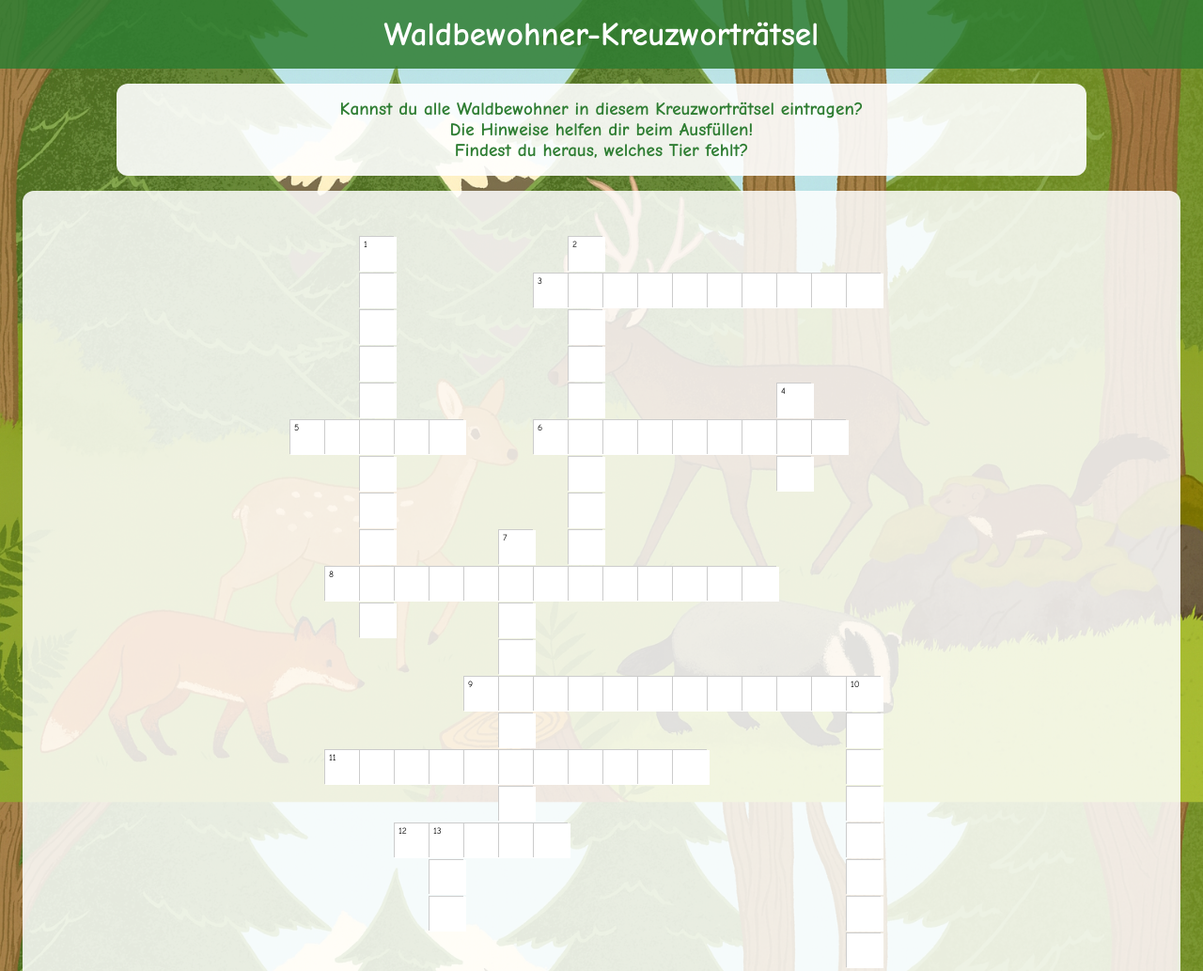
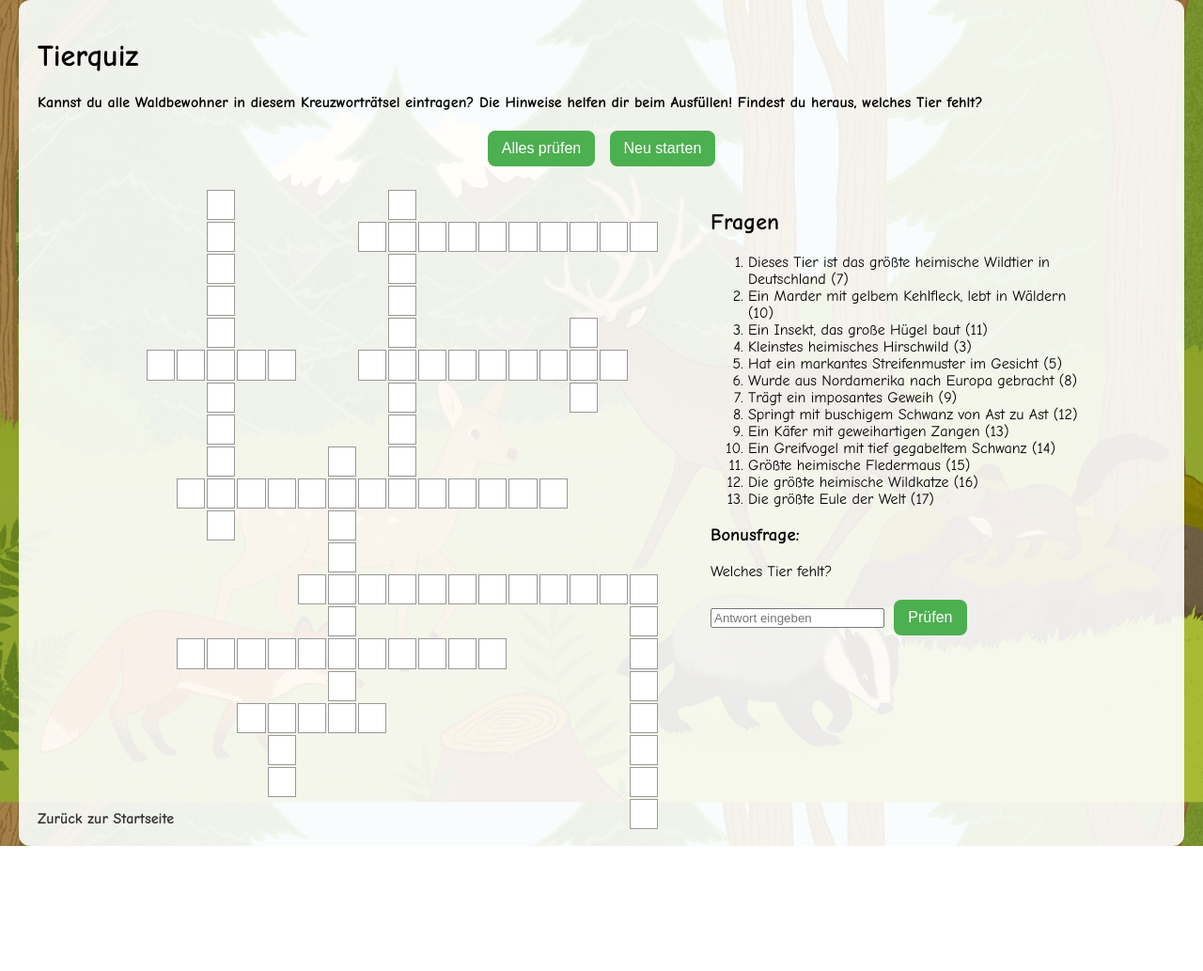
Before and after one commit to SimonSchwaiger98/waldtiere, a plain HTML site: page tiere/quiz.html in a window 1280 px wide. Shown: the top 1033 px of the page at 94% size. After the commit the page ends 900 px from the top, so only its background shows below. Drawn offline with Linux system fonts and the light colour scheme.

Commit message:
Add files via upload

```diff
--- a/tiere/quiz.html
+++ b/tiere/quiz.html
@@ -2,11 +2,7 @@
 <html lang="de">
 <head>
   <meta charset="UTF-8">
-  <meta name="viewport" content="width=device-width, initial-scale=1.0">
-  <title>Waldbewohner-Kreuzworträtsel</title>
-
-  <link href="https://fonts.googleapis.com/css2?family=Comic+Neue:wght@400;700&display=swap" rel="stylesheet">
-
+  <title>Tierquiz</title>
   <style>
     body {
       font-family: "Comic Neue", "Comic Sans MS", cursive, sans-serif;
@@ -15,127 +11,132 @@
       background: url("../bilder/wald.jpg") no-repeat center center fixed;
       background-size: cover;
     }
-    header {
-      background: rgba(46, 125, 50, 0.85);
-      color: white;
-      padding: 1rem;
-      text-align: center;
-    }
-    h1 { margin: 0; font-size: 2.2rem; }
-    .auftrag {
-      margin: 1rem auto;
-      padding: 1rem;
-      max-width: 1000px;
-      font-size: 1.2rem;
+
+    .content {
+      max-width: 1200px;
+      margin: auto;
+      padding: 20px;
       background: rgba(255, 255, 255, 0.9);
       border-radius: 12px;
+    }
+
+    .buttons {
       text-align: center;
-      color: #2e7d32;
-      font-weight: bold;
+      margin-bottom: 20px;
     }
-    .content {
-      padding: 1rem;
-      max-width: 1200px;
-      margin: 0 auto;
-      text-align: center;
-      background: rgba(255, 255, 255, 0.85);
-      border-radius: 12px;
+
+    .checkbtn {
+      margin: 5px;
+      padding: 10px 15px;
+      font-size: 16px;
+      border: none;
+      border-radius: 8px;
+      background: #4CAF50;
+      color: white;
+      cursor: pointer;
     }
+
+    .checkbtn:hover {
+      background: #45a049;
+    }
+
+    .quiz-container {
+      display: flex;
+      flex-wrap: wrap;
+      justify-content: center;
+      gap: 2rem;
+    }
+
+    /* === Skalierendes Raster === */
     .grid {
       display: grid;
-      grid-template-columns: repeat(20, 35px);
+      grid-template-columns: repeat(20, 1fr);
       gap: 2px;
+      width: 100%;
+      max-width: 600px; /* maximale Größe auf Desktop */
+    }
+
+    .cell {
+      aspect-ratio: 1 / 1; /* immer quadratisch */
+      border: 1px solid #999;
+      display: flex;
+      align-items: center;
       justify-content: center;
-      margin: 2rem auto;
+      position: relative;
     }
-    .cell {
-      width: 35px;
-      height: 35px;
-      border: 1px solid #ccc;
-      position: relative;
-      background: white;
-    }
-    .cell.hidden {
-      visibility: hidden;
-    }
+
     .cell input {
       width: 100%;
       height: 100%;
       border: none;
       text-align: center;
-      font-size: 1.1rem;
+      font-size: clamp(12px, 2vw, 18px); /* dynamische Schriftgröße */
       text-transform: uppercase;
     }
+
+    .clues {
+      flex: 1 1 300px;
+      max-width: 400px;
+    }
+
     .number {
       position: absolute;
-      top: 2px;
-      left: 4px;
-      font-size: 0.6rem;
+      top: 0;
+      left: 2px;
+      font-size: 10px;
       color: black;
     }
+
+    .backlink {
+      display: inline-block;
+      margin-top: 20px;
+      text-decoration: none;
+      color: #333;
+      font-weight: bold;
+    }
+
+    @media (max-width: 900px) {
+      .quiz-container {
+        flex-direction: column;
+        align-items: center;
+      }
       .clues {
-      margin-top: 2rem;
-      text-align: left;
+        max-width: 100%;
       }
-    .clues h2 { color: #2e7d32; }
-    .backlink, .checkbtn {
-      display: inline-block;
-      margin: 1rem;
-      padding: 0.5rem 1rem;
-      background: #2e7d32;
-      color: white;
-      border-radius: 8px;
-      text-decoration: none;
-      cursor: pointer;
-    }
-    .backlink:hover, .checkbtn:hover { background: #1b5e20; }
-    #result {
-      margin-top: 1rem;
-      font-weight: bold;
-      font-size: 1.2rem;
-    }
-    #bonusResult {
-      margin-top: 0.5rem;
-      font-weight: bold;
-      font-size: 1.2rem;
-      color: #f57f17;
     }
   </style>
 </head>
 <body>
-  <header>
-    <h1>Waldbewohner-Kreuzworträtsel</h1>
-  </header>
+  <div class="content">
+    <h1>Tierquiz</h1>
+    <p><strong>Kannst du alle Waldbewohner in diesem Kreuzworträtsel eintragen?
+    Die Hinweise helfen dir beim Ausfüllen! Findest du heraus, welches Tier fehlt?</strong></p>
 
-  <div class="auftrag">
-    Kannst du alle Waldbewohner in diesem Kreuzworträtsel eintragen? <br>
-    Die Hinweise helfen dir beim Ausfüllen! <br>
-    Findest du heraus, welches Tier fehlt?
-  </div>
-
-  <div class="content">
-    <div class="grid" id="crossword"></div>
-
+    <div class="buttons">
       <button class="checkbtn" onclick="checkAll()">Alles prüfen</button>
       <button class="checkbtn" onclick="resetQuiz()">Neu starten</button>
       <div id="result"></div>
+    </div>
+
+    <div class="quiz-container">
+      <div class="grid" id="crossword"></div>
 
       <div class="clues">
         <h2>Fragen</h2>
         <ol>
-        <li>Hinterlässt „Suhlen“ beim Wühlen. (11 Buchstaben)</li>
-        <li>Geschickter Kletterer mit gelbem Kehlfleck. (10 Buchstaben)</li>
-        <li>Baut Hügel aus Nadeln und Zweigen. (10 Buchstaben)</li>
-        <li>Kleinstes heimisches Hirschwild. (3 Buchstaben)</li>
-        <li>Gräbt weit verzweigte Bausysteme. (5 Buchstaben)</li>
-        <li>Eingewandertes Tier mit „Gesichtsmaske“. (8 Buchstaben)</li>
-        <li>Trägt ein mächtiges Geweih, das jedes Jahr neu wächst. (9 Buchstaben)</li>
-        <li>Legt Vorräte an, vergräbt Nüsse. (12 Buchstaben)</li>
-        <li>Größter Käfer Europas, Männchen mit „Geweih“. (12 Buchstaben)</li>
-        <li>Greifvogel mit gegabeltem Schwanz. (8 Buchstaben)</li>
-        <li>Größte heimische Fledermaus. (12 Buchstaben)</li>
-        <li>Heimische Wildkatze mit Pinselohren. (5 Buchstaben)</li>
-        <li>Größte Eule Europas, erkennbar an Federohren. (3 Buchstaben)</li>
+          <li>Dieses Tier ist das größte heimische Wildtier in Deutschland (7)</li>
+          <li>Ein Marder mit gelbem Kehlfleck, lebt in Wäldern (10)</li>
+          <li>Ein Insekt, das große Hügel baut (11)</li>
+          <li>Kleinstes heimisches Hirschwild (3)</li>
+          <li>Hat ein markantes Streifenmuster im Gesicht (5)</li>
+          <li>Wurde aus Nordamerika nach Europa gebracht (8)</li>
+          <li>Trägt ein imposantes Geweih (9)</li>
+          <li>Springt mit buschigem Schwanz von Ast zu Ast (12)</li>
+          <li>Ein Käfer mit geweihartigen Zangen (13)</li>
+          <li>Ein Greifvogel mit tief gegabeltem Schwanz (14)</li>
+          <li>Größte heimische Fledermaus (15)</li>
+          <li>Die größte heimische Wildkatze (16)</li>
+          <li>Die größte Eule der Welt (17)</li>
         </ol>
 
         <h3>Bonusfrage:</h3>
@@ -143,6 +144,7 @@
         <input type="text" id="bonusInput" placeholder="Antwort eingeben">
         <button class="checkbtn" onclick="checkBonus()">Prüfen</button>
         <div id="bonusResult"></div>
+      </div>
     </div>
 
     <a href="../index.html" class="backlink">Zurück zur Startseite</a>
@@ -172,64 +174,52 @@
       ".................N.."
     ];
 
-    const crossword = document.getElementById("crossword");
-    const rows = rawGrid.length;
-    const cols = rawGrid[0].length;
+    const solution = rawGrid.map(r => r.split(""));
 
-    let clueNumber = 1;
-
-    function isStartOfWord(r, c) {
-      const ch = rawGrid[r][c];
-      if (ch === ".") return false;
-      let across = false, down = false;
-      if (c === 0 || rawGrid[r][c-1] === ".") {
-        if (c+1 < cols && rawGrid[r][c+1] !== ".") across = true;
+    function createCrossword() {
+      const grid = document.getElementById("crossword");
+      rawGrid.forEach((row, r) => {
+        row.split("").forEach((ch, c) => {
+          const cell = document.createElement("div");
+          cell.className = "cell";
+          if (ch !== ".") {
+            const input = document.createElement("input");
+            input.maxLength = 1;
+            input.dataset.solution = ch;
+            input.addEventListener("input", e => {
+              e.target.value = e.target.value.toUpperCase();
+              if (e.target.value === e.target.dataset.solution) {
+                e.target.style.background = "#b6fcb6";
+                moveToNextInput(r, c);
+              } else {
+                e.target.style.background = "white";
               }
-      if (r === 0 || rawGrid[r-1][c] === ".") {
-        if (r+1 < rows && rawGrid[r+1][c] !== ".") down = true;
+              saveProgress();
+            });
+            input.addEventListener("focus", e => {
+              if (e.target.value !== e.target.dataset.solution) {
+                e.target.value = "";
               }
-      return across || down;
+            });
+            cell.appendChild(input);
+          } else {
+            cell.style.background = "transparent";
+            cell.style.border = "none";
+          }
+          grid.appendChild(cell);
+        });
+      });
+      loadProgress();
     }
 
-    for (let r = 0; r < rows; r++) {
-      for (let c = 0; c < cols; c++) {
-        const ch = rawGrid[r][c];
-        const cell = document.createElement("div");
-        cell.className = "cell";
-        if (ch === ".") {
-          cell.classList.add("hidden");
-        } else {
-          if (isStartOfWord(r, c)) {
-            const num = document.createElement("div");
-            num.className = "number";
-            num.textContent = clueNumber++;
-            cell.appendChild(num);
+    function moveToNextInput(r, c) {
+      const inputs = document.querySelectorAll(".cell input");
+      const index = r * 20 + c;
+      for (let i = index + 1; i < inputs.length; i++) {
+        if (inputs[i]) {
+          inputs[i].focus();
+          break;
         }
-          const input = document.createElement("input");
-          input.maxLength = 1;
-          input.dataset.correct = ch.toUpperCase();
-
-          input.addEventListener("input", () => {
-            if (input.value.toUpperCase() === input.dataset.correct) {
-              input.style.background = "#c8e6c9";
-            } else {
-              input.style.background = "#ffcdd2";
-            }
-            const next = input.parentElement.nextElementSibling?.querySelector("input");
-            if (input.value && next) next.focus();
-          });
-
-          // Nur falsche löschen
-          input.addEventListener("focus", () => {
-            if (input.value.toUpperCase() !== input.dataset.correct) {
-              input.value = "";
-              input.style.background = "white";
-            }
-          });
-
-          cell.appendChild(input);
-        }
-        crossword.appendChild(cell);
       }
     }
 
@@ -237,21 +227,14 @@
       const inputs = document.querySelectorAll(".cell input");
       let allCorrect = true;
       inputs.forEach(inp => {
-        if (inp.value.toUpperCase() !== inp.dataset.correct) {
+        if (inp.value === inp.dataset.solution) {
+          inp.style.background = "#b6fcb6";
+        } else {
           allCorrect = false;
-          inp.style.background = "#ffcdd2";
-        } else {
-          inp.style.background = "#c8e6c9";
+          inp.style.background = "#fcb6b6";
         }
       });
-      const result = document.getElementById("result");
-      if (allCorrect) {
-        result.textContent = "🎉 Alles richtig – super gemacht!";
-        result.style.color = "green";
-      } else {
-        result.textContent = "❌ Noch nicht alles korrekt. Versuch's nochmal!";
-        result.style.color = "red";
-      }
+      document.getElementById("result").textContent = allCorrect ? "✅ Alles korrekt!" : "❌ Da stimmt noch etwas nicht.";
     }
 
     function checkBonus() {
@@ -264,6 +247,7 @@
         result.textContent = "❌ Leider falsch. Versuch es nochmal!";
       }
     }
+
     // === Speicher-Funktion ===
     function saveProgress() {
       const inputs = document.querySelectorAll(".cell input");
@@ -283,26 +267,19 @@
       });
     }
 
-    // nach jeder Eingabe speichern
-    document.addEventListener("input", saveProgress);
-
-    // beim Laden wiederherstellen
-    window.addEventListener("DOMContentLoaded", loadProgress);
+    // === Neu starten Funktion ===
     function resetQuiz() {
-  // Eingaben zurücksetzen
       const inputs = document.querySelectorAll(".cell input");
       inputs.forEach(inp => {
         inp.value = "";
         inp.style.background = "white";
       });
-
-  // Speicher leeren
       localStorage.removeItem("quizProgress");
-
-  // Bonusfrage leeren
       document.getElementById("bonusInput").value = "";
       document.getElementById("bonusResult").textContent = "";
     }
+
+    window.addEventListener("DOMContentLoaded", createCrossword);
   </script>
 </body>
 </html>
```
Lines whose indentation alone changed are shown as unchanged.
